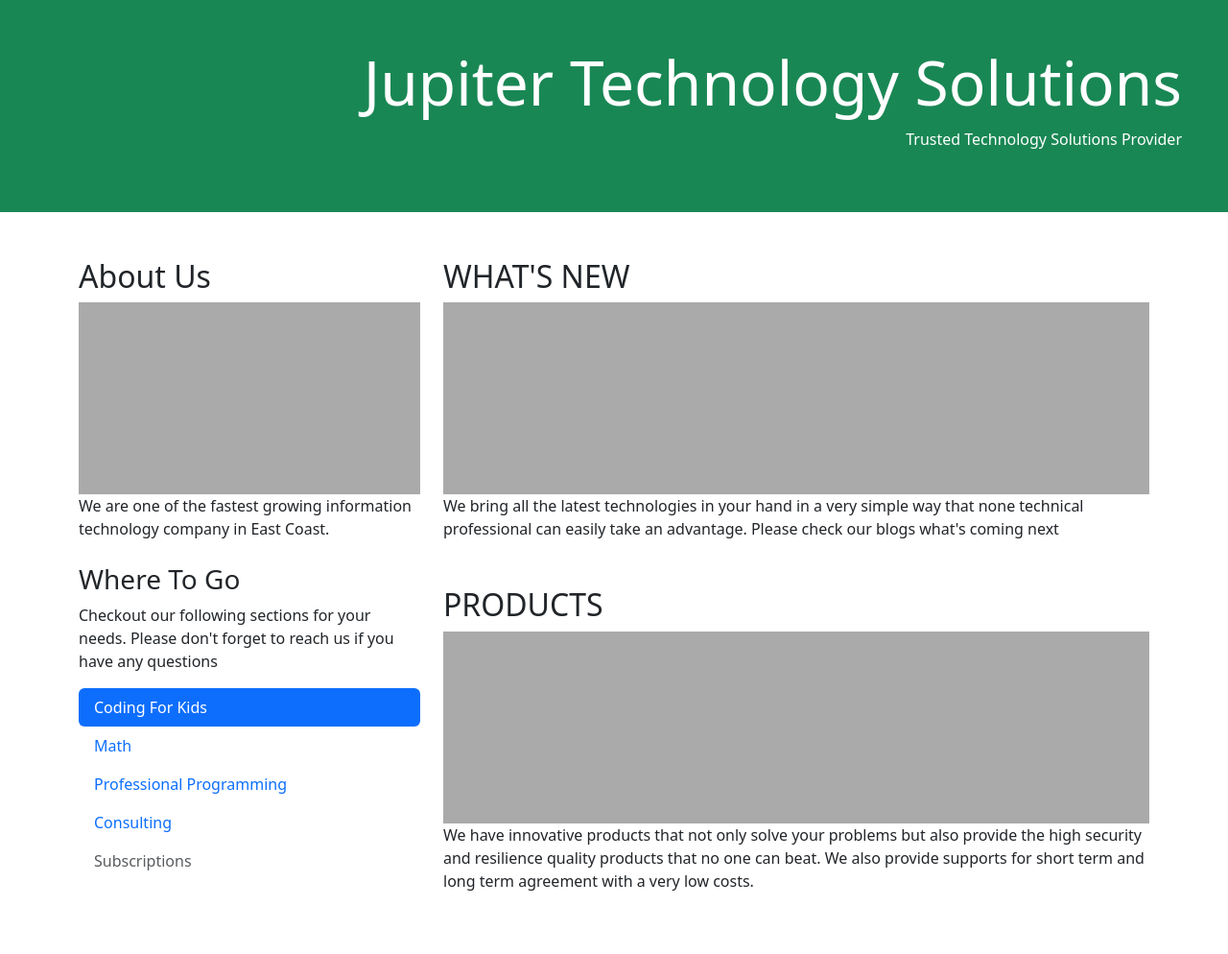
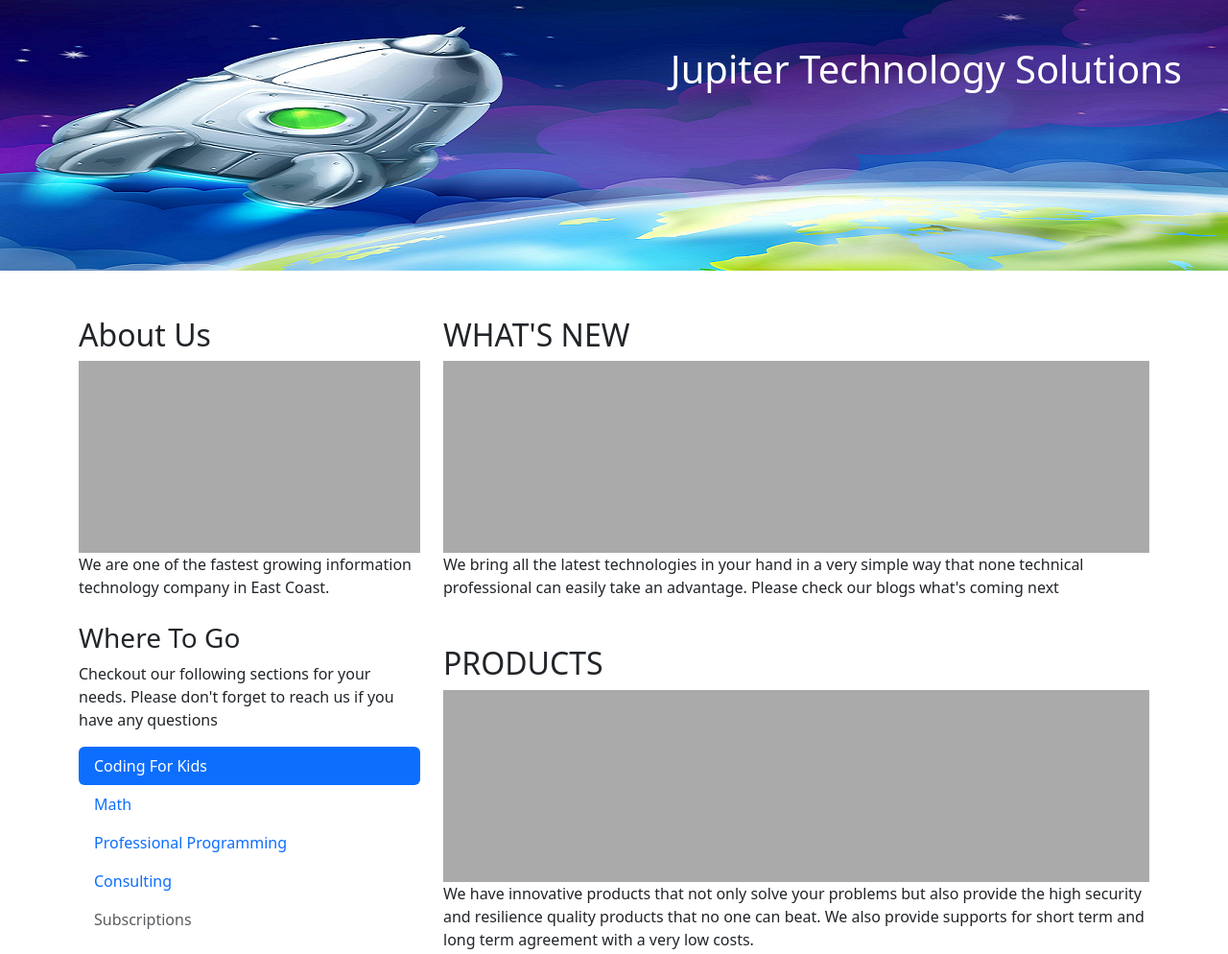
Before and after one commit to jts21/jupiter, a plain HTML site: page index.html in a window 1280 px wide. Shown: the top 994 px of the page at 96% size. Drawn offline with nearby package versions, Linux system fonts and the light colour scheme.

Commit message:
added images

```diff
--- a/index.html
+++ b/index.html
@@ -12,26 +12,33 @@
       height: 200px;
       background: #aaa;
     }
+
     .what-new-img {
       height: 200px;
       background: #aaa;
     }
+
     .product-img {
       height: 200px;
       background: #aaa;
     }
-
   </style>
 </head>
 
 <body>
   <div class="bg-white">
 
+    <div class="bg-image p-5 text-end text-white" style="background-image: url('./assets/bg3.png'); height: 282px;">
 
-  <div class="p-5 bg-success text-white text-end">
+      <h1 class="display-8">Jupiter Technology Solutions</h1>
+      <!-- <p class="fs-6">Trusted Technology Solutions Provider</p> -->
+
+    </div>
+
+    <!-- <div class="p-5 bg-success text-white text-end">
     <h1 class="display-3">Jupiter Technology Solutions</h1>
     <p class="fs-6">Trusted Technology Solutions Provider</p>
-  </div>
+  </div> -->
 
     <!-- <nav class="navbar navbar-expand-sm bg-dark navbar-dark">
     <div class="container-fluid">
@@ -59,7 +66,8 @@
           <div class="about-img"></div>
           <p>We are one of the fastest growing information technology company in East Coast.</p>
           <h3 class="mt-4">Where To Go</h3>
-        <p>Checkout our following sections for your needs. Please don't forget to reach us if you have any questions</p>
+          <p>Checkout our following sections for your needs. Please don't forget to reach us if you have any questions
+          </p>
           <ul class="nav nav-pills flex-column">
             <li class="nav-item">
               <a class="nav-link active" href="#">Coding For Kids</a>
@@ -82,11 +90,14 @@
         <div class="col-sm-8">
           <h2>WHAT'S NEW</h2>
           <div class="what-new-img"></div>
-        <p>We bring all the latest technologies in your hand in a very simple way that none technical professional can easily take an advantage. Please check our blogs what's coming next</p>
+          <p>We bring all the latest technologies in your hand in a very simple way that none technical professional can
+            easily take an advantage. Please check our blogs what's coming next</p>
 
           <h2 class="mt-5">PRODUCTS</h2>
           <div class="product-img"></div>
-        <p>We have innovative products that not only solve your problems but also provide the high security and resilience quality products that no one can beat. We also provide supports for short term and long term agreement with a very low costs.</p>
+          <p>We have innovative products that not only solve your problems but also provide the high security and
+            resilience quality products that no one can beat. We also provide supports for short term and long term
+            agreement with a very low costs.</p>
         </div>
       </div>
     </div>
@@ -98,4 +109,5 @@
   </div>
 
 </body>
+
 </html>
```
Also changed, not shown: assets/a.jpg (added), assets/about_245931604_XL.jpg (added), assets/bg3.png (added), assets/nn.jpg (added), assets/p.jpg (added), assets/prod_672737622_S.jpg (added), 3 other files. Lines whose indentation alone changed are shown as unchanged.
